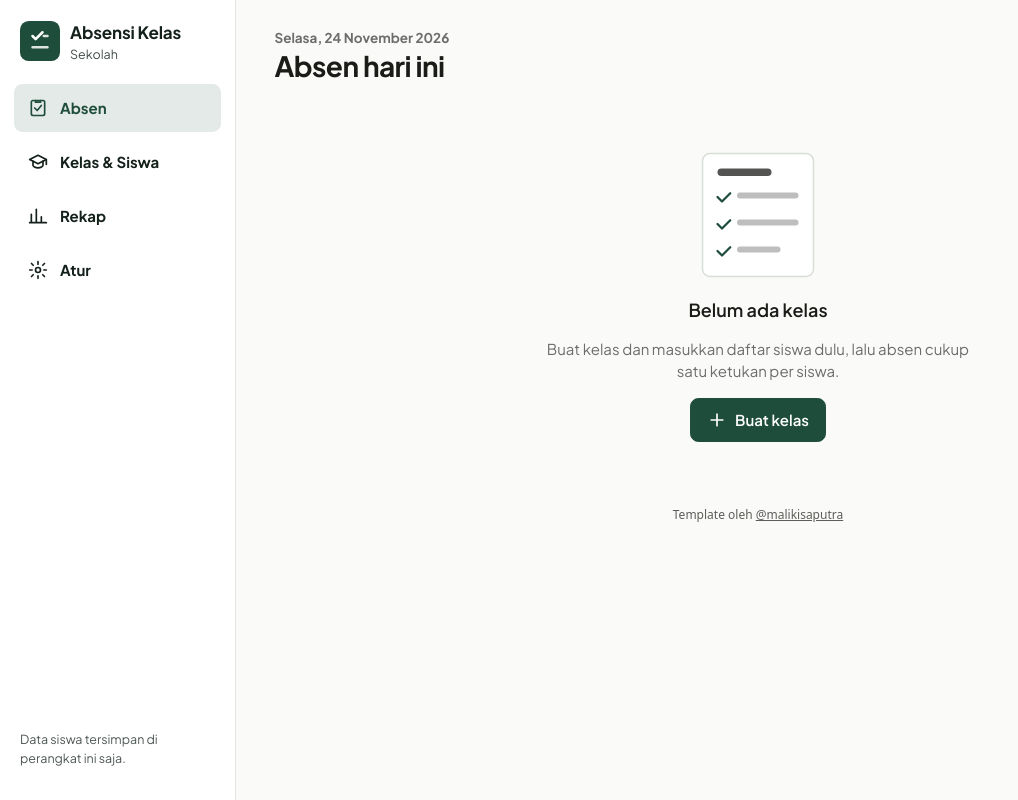
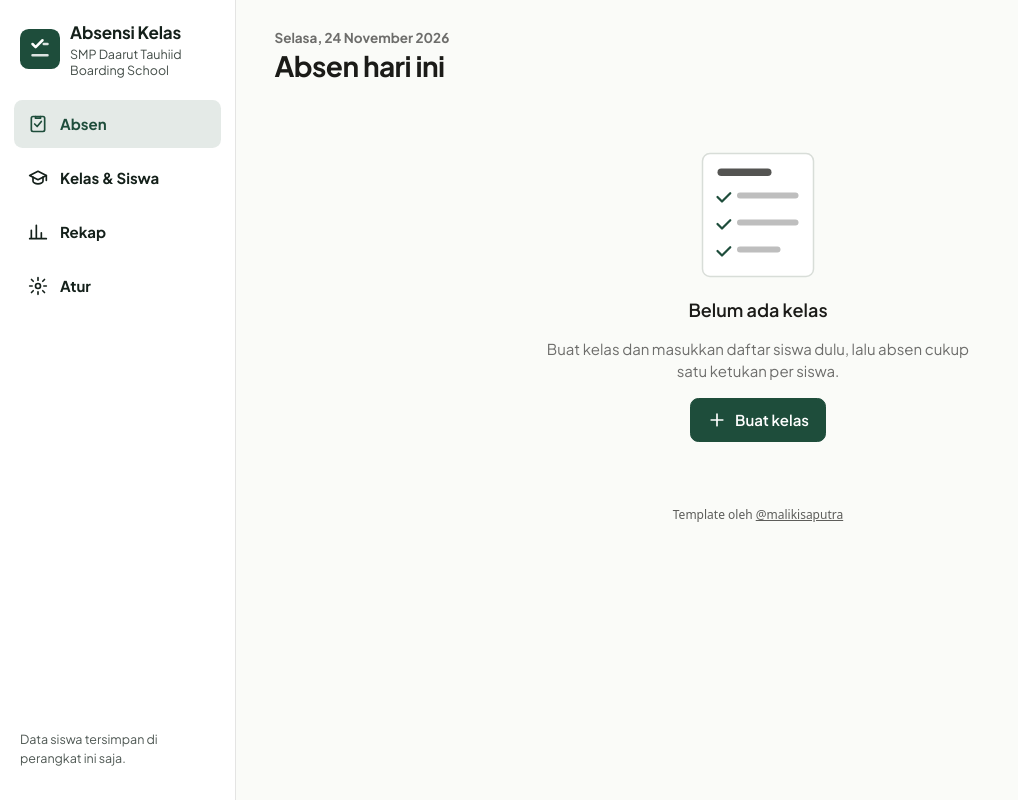
Before and after one commit to mochinho14/absensi-kelas-guru, a plain HTML site: page index.html in a window 1280 px wide. Shown: the whole page, without its empty margins (0-1018 px from the left). Drawn offline with Linux system fonts and the light colour scheme.

Commit message:
Nama sekolah bawaan SMP Daarut Tauhiid Boarding School, guru bawaan Joseph

```diff
--- a/app.js
+++ b/app.js
@@ -22,7 +22,7 @@
 
   // ---------- Data ----------
   function dataKosong() {
-    return { versi: 1, guru: { nama: '', sekolah: '', tahun: '' }, kelas: [], pertemuan: [] };
+    return { versi: 1, guru: { nama: 'Joseph', sekolah: 'SMP Daarut Tauhiid Boarding School', tahun: '' }, kelas: [], pertemuan: [] };
   }
   function dataContoh() {
     // Semua nama FIKTIF.
@@ -32,7 +32,7 @@
     var k1 = { id: 'k7a', nama: 'VII-A', mapel: ['Matematika', 'IPA'], siswa: siswa(nama7, 2501) };
     var k2 = { id: 'k8b', nama: 'VIII-B', mapel: ['Matematika'], siswa: siswa(nama8, 2401) };
     var d = dataKosong();
-    d.guru = { nama: 'Ibu Rina Kartika, S.Pd.', sekolah: (window.TEMA && TEMA.nama) || 'Sekolah', tahun: '2026/2027' };
+    d.guru = { nama: 'Joseph', sekolah: (window.TEMA && TEMA.nama) || 'Sekolah', tahun: '2026/2027' };
     d.kelas = [k1, k2];
     var hari = new Date(), seed = 7;
     function acak() { seed = (seed * 9301 + 49297) % 233280; return seed / 233280; }
--- a/index.html
+++ b/index.html
@@ -38,7 +38,7 @@
   <aside class="rel" data-bagian="nav">
     <div class="merek">
       <img src="ikon.svg" alt="" width="40" height="40">
-      <div><b>Absensi Kelas</b><small data-tema-nama>Sekolah</small></div>
+      <div><b>Absensi Kelas</b><small data-tema-nama>SMP Daarut Tauhiid Boarding School</small></div>
     </div>
     <nav class="menu" aria-label="Menu utama">
       <button class="nav" data-hal="absen" aria-current="page"><svg><use href="#i-absen"/></svg><span>Absen</span></button>
--- a/sw.js
+++ b/sw.js
@@ -1,6 +1,6 @@
 /* kredit-maliki: Template oleh Maliki Saputra (@malikisaputra) — https://malikisaputra.biz.id. Lisensi Nonkomersial Maliki Studio: wajib kredit, dilarang dijual (lihat LICENSE). */
 /* Service worker: simpan semua berkas agar aplikasi jalan tanpa internet. */
-var CACHE = 'absensi-kelas-bersih-v1';
+var CACHE = 'absensi-kelas-guru-v1';
 var BERKAS = ['./', './index.html', './style.css', './app.js', './manifest.webmanifest', './ikon.svg', './tema.css', './tema.js', './img/papan.svg'];
 
 self.addEventListener('install', function (e) {
--- a/tema.js
+++ b/tema.js
@@ -1,3 +1,3 @@
 /* kredit-maliki: Template oleh Maliki Saputra (@malikisaputra) — https://malikisaputra.biz.id. Lisensi Nonkomersial Maliki Studio: wajib kredit, dilarang dijual (lihat LICENSE). */
 /* TEMA — diubah otomatis oleh customizer Maliki Studio */
-window.TEMA = { nama: "Sekolah", mode: "terang" }; // mode: "terang" | "gelap" | "auto"
+window.TEMA = { nama: "SMP Daarut Tauhiid Boarding School", mode: "terang" }; // mode: "terang" | "gelap" | "auto"
```
Also changed, not shown: 1 other file.
